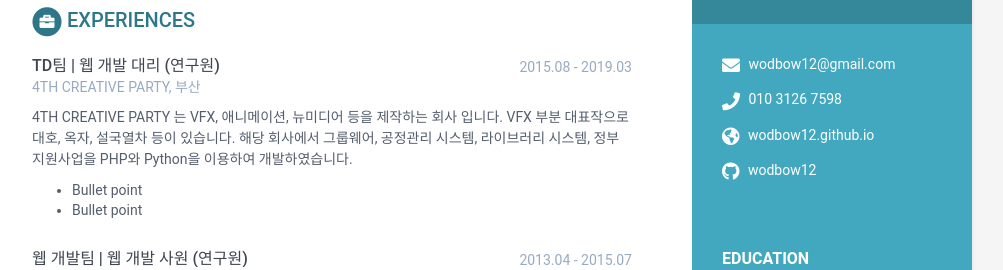
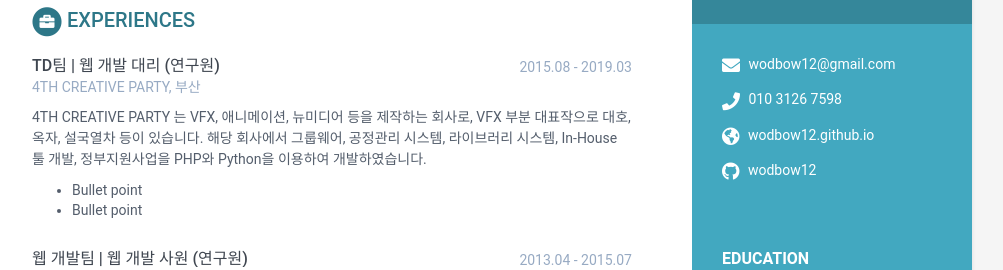
Before and after one commit to wodbow12/wodbow12.github.io, a Jekyll site: the page built from index.html, in a window 1280 px wide. Shown: the part 277-547 px from the top of the page, without its empty margins (168-1171 px from the left). Built offline with Jekyll 4.4.1, drawn with Linux system fonts in a browser that asks for light colours.

Commit message:
add experiences

```diff
--- a/_data/data.yml
+++ b/_data/data.yml
@@ -61,9 +61,9 @@ experiences:
       time: 2015.08 - 2019.03
       company: 4TH CREATIVE PARTY, 부산
       details: |
-        4TH CREATIVE PARTY 는 VFX, 애니메이션, 뉴미디어 등을 제작하는 회사 입니다.
+        4TH CREATIVE PARTY 는 VFX, 애니메이션, 뉴미디어 등을 제작하는 회사로,
         VFX 부분 대표작으로 대호, 옥자, 설국열차 등이 있습니다.
-        해당 회사에서 그룹웨어, 공정관리 시스템, 라이브러리 시스템, 정부지원사업을 PHP와 Python을 이용하여 개발하였습니다.
+        해당 회사에서 그룹웨어, 공정관리 시스템, 라이브러리 시스템, In-House 툴 개발, 정부지원사업을 PHP와 Python을 이용하여 개발하였습니다.
 
           - Bullet point
           - Bullet point
```
